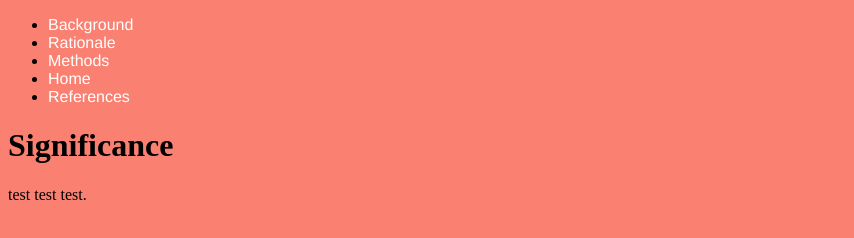
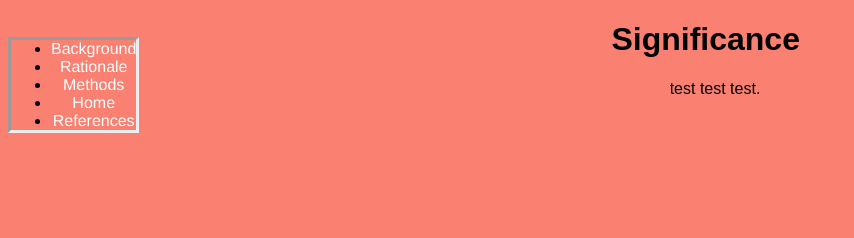
Before and after one commit to taishi43/researchproject, a plain HTML site: page significance.html in a window 1280 px wide. Shown: the whole page, without its empty margins (0-854 px from the left). Drawn offline with Linux system fonts and the light colour scheme.

Commit message:
Update significance.html

```diff
--- a/significance.html
+++ b/significance.html
@@ -1,9 +1,17 @@
 <!DOCTYPE html>
 <html>
-    <style>
+  <style>
     * {
 
   background: salmon;
+
+}
+
+	 ul {
+
+  float: left;
+
+  border-style: inset;
 
 }
      li a {
@@ -12,13 +20,27 @@
 
   color: white;
 
-  text-align: left;
+  text-align: center;
 
   text-decoration: none;
 
   font-family: Helvetica, sans-serif;
 
-  float: left;
+}
+    h1 {
+
+  text-align: center;
+
+  font-family: Arial, sans-serif;
+
+}
+    p {
+
+  text-align: center;
+
+  font-family: Arial, sans-serif;
+
+  margin-left: 150px;
 
 }
   </style>
```
